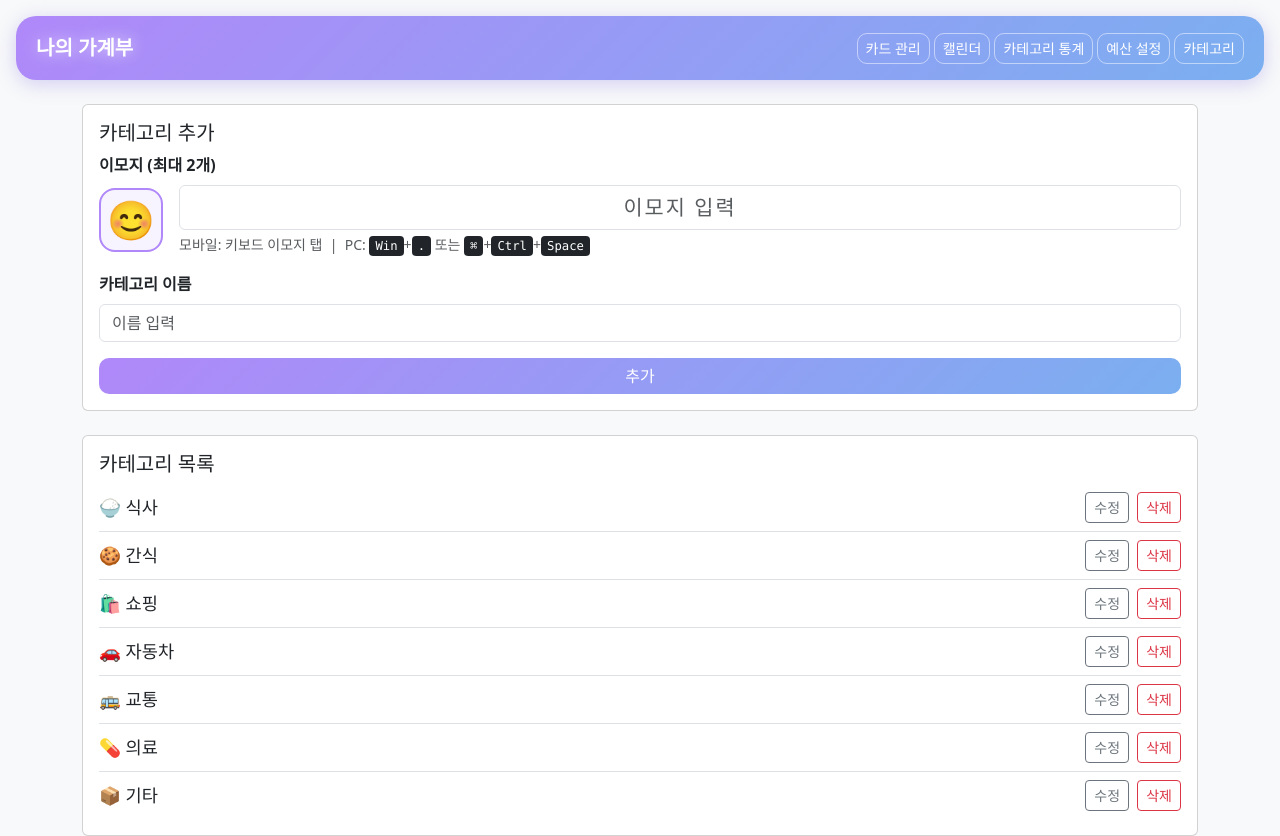
After one commit to song57290/Expense_tracker, a Flask app: page /categories in a window 1280 px wide. The commit adds this page. Run offline with Flask 3, Linux system fonts and the light colour scheme.

Commit message:
add_category_management_fix_calendar_ui_comma_format

```diff
--- a/app.py
+++ b/app.py
@@ -10,7 +10,11 @@ app.config['SQLALCHEMY_DATABASE_URI'] = 'sqlite:///expense.db' # DB 파일 위
 db.init_app(app)
 
 with app.app_context():
-    db.create_all() # 테이블 자동 생성
+    db.create_all()
+    if not Category.query.first():
+        for name, icon in [('식사','🍚'),('간식','🍪'),('쇼핑','🛍️'),('자동차','🚗'),('교통','🚌'),('의료','💊'),('기타','📦')]:
+            db.session.add(Category(name=name, icon=icon))
+        db.session.commit()
 
 # 메인 페이지 - DB에서 전체 내역 조회 후 합계 계산해서 화면에 표시
 @app.route('/') # 이 URL로 접속하면 아래의 함수를 실행
@@ -39,7 +43,8 @@ def index():
             'percent': min(int(spent / card.monthly_target * 100), 100) if card.monthly_target > 0 else 0
         })
 
-    return render_template('index.html', # render_template를 하면 변수를 여러개 넘길 수 있음
+    categories = Category.query.order_by(Category.id).all()
+    return render_template('index.html',
                         transactions=transactions,
                         income_total=income_total,
                         expense_total=expense_total,
@@ -48,7 +53,8 @@ def index():
                         remaining=remaining,
                         card_stats=card_stats,
                         card_list=cards,
-                        ) # 계산 결과를 index.html에 넘겨서 화면에 표시
+                        categories=categories,
+                        )
 
 # 내역 추가 - 폼에서 입력한 데이터를 받아서 DB에 저장
 @app.route('/add', methods=['POST'])
@@ -88,7 +94,8 @@ def edit(tx_id):
         db.session.commit()
         return redirect(url_for('index'))
     card_list = Card.query.all()
-    return render_template('edit.html', tx=tx, card_list=card_list)
+    categories = Category.query.order_by(Category.id).all()
+    return render_template('edit.html', tx=tx, card_list=card_list, categories=categories)
 
 # 예산 설정 - GET이면 설정 페이지, POST면 DB에 저장
 @app.route('/budget', methods=['GET', 'POST'])
@@ -118,19 +125,30 @@ def stats():
     for tx in transactions:
         category_totals[tx.category] += tx.amount
 
-    return render_template('stats.html', category_totals=category_totals)
+    cats = Category.query.order_by(Category.id).all()
+    emoji_map = {c.name: c.icon for c in cats}
+    return render_template('stats.html', category_totals=category_totals, emoji_map=emoji_map)
 
 # 카테고리 관리 - GET이면 목록 표시, POST면 새 카테고리 추가
 @app.route('/categories', methods=['GET', 'POST'])
 def categories():
     if request.method == 'POST':
-        db.session.add(Category(
-            name=request.form['name'],
-            icon=request.form['icon']
-        ))
-        db.session.commit()
-    cats = Category.query.all()
+        name = request.form['name'].strip()
+        icon = request.form['icon'].strip()
+        if name and icon and not Category.query.filter_by(name=name).first():
+            db.session.add(Category(name=name, icon=icon))
+            db.session.commit()
+    cats = Category.query.order_by(Category.id).all()
     return render_template('categories.html', categories=cats)
+
+# 카테고리 수정
+@app.route('/categories/edit/<int:cat_id>', methods=['POST'])
+def edit_category(cat_id):
+    cat = Category.query.get_or_404(cat_id)
+    cat.name = request.form['name'].strip()
+    cat.icon = request.form['icon'].strip()
+    db.session.commit()
+    return redirect(url_for('categories'))
 
 # 카테고리 삭제
 @app.route('/categories/delete/<int:cat_id>', methods=['POST'])
@@ -184,7 +202,8 @@ def calendar():
             'color': '#36A2EB' if tx.type == 'income' else '#FF6384'
         })
     card_list = Card.query.all()
-    return render_template('calendar.html', events=events, card_list=card_list)
+    categories = Category.query.order_by(Category.id).all()
+    return render_template('calendar.html', events=events, card_list=card_list, categories=categories)
 
 @app.route('/sw.js')
 def service_worker():
--- a/templates/budget.html
+++ b/templates/budget.html
@@ -23,6 +23,7 @@
                 <a href="/calendar" class="btn btn-sm" style="color: white; border: 1px solid rgba(255,255,255,0.5); border-radius: 10px;">캘린더</a>
                 <a href="/stats" class="btn btn-sm" style="color: white; border: 1px solid rgba(255,255,255,0.5); border-radius: 10px;">카테고리 통계</a>
                 <a href="/budget" class="btn btn-sm" style="color: white; border: 1px solid rgba(255,255,255,0.5); border-radius: 10px;">예산 설정</a>
+                <a href="/categories" class="btn btn-sm" style="color: white; border: 1px solid rgba(255,255,255,0.5); border-radius: 10px;">카테고리</a>
             </div>
         </nav>
         </div>
--- a/templates/cards.html
+++ b/templates/cards.html
@@ -23,6 +23,7 @@
                 <a href="/calendar" class="btn btn-sm" style="color: white; border: 1px solid rgba(255,255,255,0.5); border-radius: 10px;">캘린더</a>
                 <a href="/stats" class="btn btn-sm" style="color: white; border: 1px solid rgba(255,255,255,0.5); border-radius: 10px;">카테고리 통계</a>
                 <a href="/budget" class="btn btn-sm" style="color: white; border: 1px solid rgba(255,255,255,0.5); border-radius: 10px;">예산 설정</a>
+                <a href="/categories" class="btn btn-sm" style="color: white; border: 1px solid rgba(255,255,255,0.5); border-radius: 10px;">카테고리</a>
             </div>
         </nav>
         </div>
--- /dev/null
+++ b/templates/categories.html
@@ -0,0 +1,216 @@
+<!DOCTYPE html>
+<html lang="ko">
+    <head>
+        <meta charset="UTF-8">
+        <meta name="viewport" content="width=device-width, initial-scale=1">
+        <title>카테고리 관리</title>
+        <link rel="icon" href="/static/icon-192.png?v=2" type="image/png">
+        <link href="https://cdn.jsdelivr.net/npm/bootstrap@5.3.0/dist/css/bootstrap.min.css" rel="stylesheet">
+        <link href="https://cdn.jsdelivr.net/npm/bootstrap-icons@1.11.0/font/bootstrap-icons.css" rel="stylesheet">
+        <style>
+            .emoji-preview {
+                font-size: 2.4rem;
+                width: 64px; height: 64px;
+                display: flex; align-items: center; justify-content: center;
+                background: rgba(176,136,249,0.1);
+                border-radius: 16px;
+                border: 2px solid #b088f9;
+                cursor: pointer;
+                flex-shrink: 0;
+            }
+            .emoji-input {
+                font-size: 1.3rem;
+                text-align: center;
+                letter-spacing: 2px;
+            }
+        </style>
+    </head>
+    <body class="bg-light">
+        <div id="topFade" class="d-md-none" style="position: fixed; top: 0; left: 0; right: 0; height: 80px; background: linear-gradient(to bottom, #f8f9fa 0%, rgba(248,249,250,0) 100%); z-index: 998; pointer-events: none; opacity: 0; transition: opacity 0.3s;"></div>
+        <div id="bottomFade" class="d-md-none" style="position: fixed; bottom: 0; left: 0; right: 0; height: 110px; background: linear-gradient(to top, #f8f9fa 0%, rgba(248,249,250,0) 100%); z-index: 998; pointer-events: none; opacity: 1; transition: opacity 0.3s;"></div>
+
+        <div class="px-3 pt-3">
+        <nav class="navbar mb-4" style="background: linear-gradient(135deg, #b088f9 0%, #7baff0 100%); border-radius: 20px; padding: 12px 20px; box-shadow: 0 4px 20px rgba(123,107,224,0.3);">
+            <a class="navbar-brand fw-bold fs-5" href="/" style="color: white; text-shadow: 0 0 16px rgba(255,255,255,0.7);">나의 가계부</a>
+            <a href="/" class="d-md-none" style="color: white;">
+                <i class="bi bi-house" style="font-size: 1.6rem; text-shadow: 0 0 12px rgba(255,255,255,0.6);"></i>
+            </a>
+            <div class="d-none d-md-flex gap-1">
+                <a href="/cards" class="btn btn-sm" style="color: white; border: 1px solid rgba(255,255,255,0.5); border-radius: 10px;">카드 관리</a>
+                <a href="/calendar" class="btn btn-sm" style="color: white; border: 1px solid rgba(255,255,255,0.5); border-radius: 10px;">캘린더</a>
+                <a href="/stats" class="btn btn-sm" style="color: white; border: 1px solid rgba(255,255,255,0.5); border-radius: 10px;">카테고리 통계</a>
+                <a href="/budget" class="btn btn-sm" style="color: white; border: 1px solid rgba(255,255,255,0.5); border-radius: 10px;">예산 설정</a>
+                <a href="/categories" class="btn btn-sm" style="color: white; border: 1px solid rgba(255,255,255,0.5); border-radius: 10px;">카테고리</a>
+            </div>
+        </nav>
+        </div>
+
+        <div class="container pb-md-0">
+
+            <!-- 카테고리 추가 폼 -->
+            <div class="card mb-4">
+                <div class="card-body">
+                    <h5 class="card-title">카테고리 추가</h5>
+                    <form action="/categories" method="post">
+                        <div class="mb-3">
+                            <label class="form-label fw-semibold">이모지 (최대 2개)</label>
+                            <div class="d-flex align-items-center gap-3">
+                                <div class="emoji-preview" id="addPreview" onclick="document.getElementById('addIcon').focus()">😊</div>
+                                <div class="flex-grow-1">
+                                    <input type="text" name="icon" id="addIcon" class="form-control emoji-input"
+                                        placeholder="이모지 입력" maxlength="8" required>
+                                    <small class="text-muted mt-1 d-block">
+                                        모바일: 키보드 이모지 탭 &nbsp;|&nbsp;
+                                        PC: <kbd>Win</kbd>+<kbd>.</kbd> 또는 <kbd>⌘</kbd>+<kbd>Ctrl</kbd>+<kbd>Space</kbd>
+                                    </small>
+                                </div>
+                            </div>
+                        </div>
+                        <div class="mb-3">
+                            <label class="form-label fw-semibold">카테고리 이름</label>
+                            <input type="text" name="name" class="form-control" placeholder="이름 입력" required>
+                        </div>
+                        <button type="submit" class="btn w-100" style="background: linear-gradient(135deg, #b088f9 0%, #7baff0 100%); color: white; border: none; border-radius: 10px;">추가</button>
+                    </form>
+                </div>
+            </div>
+
+            <!-- 카테고리 목록 -->
+            <div class="card">
+                <div class="card-body">
+                    <h5 class="card-title">카테고리 목록</h5>
+                    <ul class="list-group list-group-flush">
+                        {% for cat in categories %}
+                        <li class="list-group-item d-flex justify-content-between align-items-center px-0">
+                            <span style="font-size: 1.1rem;">{{ cat.icon }} {{ cat.name }}</span>
+                            <div>
+                                <button class="btn btn-sm btn-outline-secondary me-1"
+                                    onclick="openEdit({{ cat.id }}, '{{ cat.icon }}', '{{ cat.name }}')">수정</button>
+                                <form action="/categories/delete/{{ cat.id }}" method="post" style="display:inline">
+                                    <button type="submit" class="btn btn-sm btn-outline-danger">삭제</button>
+                                </form>
+                            </div>
+                        </li>
+                        {% endfor %}
+                    </ul>
+                </div>
+            </div>
+
+            <div class="d-md-none" style="height: 90px;"></div>
+        </div>
+
+        <!-- 수정 모달 -->
+        <div class="modal fade" id="editModal" tabindex="-1">
+            <div class="modal-dialog">
+                <div class="modal-content">
+                    <div class="modal-header">
+                        <h5 class="modal-title">카테고리 수정</h5>
+                        <button type="button" class="btn-close" data-bs-dismiss="modal"></button>
+                    </div>
+                    <form id="editForm" method="post">
+                        <div class="modal-body d-flex flex-column gap-3">
+                            <div>
+                                <label class="form-label fw-semibold">이모지</label>
+                                <div class="d-flex align-items-center gap-3">
+                                    <div class="emoji-preview" id="editPreview" onclick="document.getElementById('editIcon').focus()">😊</div>
+                                    <div class="flex-grow-1">
+                                        <input type="text" name="icon" id="editIcon" class="form-control emoji-input"
+                                            placeholder="이모지 입력" maxlength="8" required>
+                                        <small class="text-muted mt-1 d-block">
+                                            모바일: 키보드 이모지 탭 &nbsp;|&nbsp;
+                                            PC: <kbd>Win</kbd>+<kbd>.</kbd> 또는 <kbd>⌘</kbd>+<kbd>Ctrl</kbd>+<kbd>Space</kbd>
+                                        </small>
+                                    </div>
+                                </div>
+                            </div>
+                            <div>
+                                <label class="form-label fw-semibold">카테고리 이름</label>
+                                <input type="text" name="name" id="editName" class="form-control" required>
+                            </div>
+                        </div>
+                        <div class="modal-footer">
+                            <button type="submit" class="btn" style="background: linear-gradient(135deg, #b088f9 0%, #7baff0 100%); color: white; border: none; border-radius: 10px;">저장</button>
+                            <button type="button" class="btn btn-outline-secondary" data-bs-dismiss="modal">취소</button>
+                        </div>
+                    </form>
+                </div>
+            </div>
+        </div>
+
+        <nav class="d-md-none" style="position: fixed; bottom: 16px; left: 16px; right: 16px; background: linear-gradient(135deg, #b088f9 0%, #7baff0 100%); border-radius: 20px; box-shadow: 0 4px 20px rgba(123,107,224,0.3); z-index: 1000;">
+            <div class="d-flex justify-content-around py-2">
+                <a href="/" class="text-center text-decoration-none" style="color: white;">
+                    <i class="bi bi-house fs-5 d-block"></i>
+                    <small style="font-size: 10px;">홈</small>
+                </a>
+                <a href="/cards" class="text-center text-decoration-none" style="color: white;">
+                    <i class="bi bi-credit-card fs-5 d-block"></i>
+                    <small style="font-size: 10px;">카드</small>
+                </a>
+                <a href="/calendar" class="text-center text-decoration-none" style="color: white;">
+                    <i class="bi bi-calendar3 fs-5 d-block"></i>
+                    <small style="font-size: 10px;">캘린더</small>
+                </a>
+                <a href="/stats" class="text-center text-decoration-none" style="color: white;">
+                    <i class="bi bi-pie-chart fs-5 d-block"></i>
+                    <small style="font-size: 10px;">통계</small>
+                </a>
+                <a href="/budget" class="text-center text-decoration-none" style="color: white;">
+                    <i class="bi bi-wallet2 fs-5 d-block"></i>
+                    <small style="font-size: 10px;">예산</small>
+                </a>
+            </div>
+        </nav>
+
+        <script src="https://cdn.jsdelivr.net/npm/bootstrap@5.3.0/dist/js/bootstrap.bundle.min.js"></script>
+        <script>
+            function limitEmoji(str, max) {
+                if (typeof Intl !== 'undefined' && Intl.Segmenter) {
+                    var segs = [...new Intl.Segmenter().segment(str)].map(function(s) { return s.segment; });
+                    return segs.slice(0, max).join('');
+                }
+                return [...str].slice(0, max).join('');
+            }
+
+            function updatePreview(inputId, previewId) {
+                var input = document.getElementById(inputId);
+                input.value = limitEmoji(input.value, 2);
+                var val = input.value;
+                var segs = (typeof Intl !== 'undefined' && Intl.Segmenter)
+                    ? [...new Intl.Segmenter().segment(val)].map(function(s) { return s.segment; })
+                    : [...val];
+                var preview = document.getElementById(previewId);
+                preview.textContent = val || '😊';
+                preview.style.fontSize = segs.length >= 2 ? '1.3rem' : '2.4rem';
+            }
+
+            document.getElementById('addIcon').addEventListener('input', function() {
+                updatePreview('addIcon', 'addPreview');
+            });
+
+            document.getElementById('editIcon').addEventListener('input', function() {
+                updatePreview('editIcon', 'editPreview');
+            });
+
+            function openEdit(id, icon, name) {
+                document.getElementById('editForm').action = '/categories/edit/' + id;
+                document.getElementById('editIcon').value = icon;
+                document.getElementById('editName').value = name;
+                updatePreview('editIcon', 'editPreview');
+                new bootstrap.Modal(document.getElementById('editModal')).show();
+            }
+
+            var topFade = document.getElementById('topFade');
+            var bottomFade = document.getElementById('bottomFade');
+            function updateFades() {
+                var scrollY = window.scrollY;
+                var maxScroll = document.documentElement.scrollHeight - window.innerHeight;
+                if (topFade) topFade.style.opacity = scrollY > 30 ? '1' : '0';
+                if (bottomFade) bottomFade.style.opacity = maxScroll > 0 && (maxScroll - scrollY) > 30 ? '1' : '0';
+            }
+            window.addEventListener('scroll', updateFades);
+            window.addEventListener('resize', updateFades);
+            updateFades();
+        </script>
+    </body>
+</html>
--- a/templates/stats.html
+++ b/templates/stats.html
@@ -27,6 +27,7 @@
                 <a href="/calendar" class="btn btn-sm" style="color: white; border: 1px solid rgba(255,255,255,0.5); border-radius: 10px;">캘린더</a>
                 <a href="/stats" class="btn btn-sm" style="color: white; border: 1px solid rgba(255,255,255,0.5); border-radius: 10px;">카테고리 통계</a>
                 <a href="/budget" class="btn btn-sm" style="color: white; border: 1px solid rgba(255,255,255,0.5); border-radius: 10px;">예산 설정</a>
+                <a href="/categories" class="btn btn-sm" style="color: white; border: 1px solid rgba(255,255,255,0.5); border-radius: 10px;">카테고리</a>
             </div>
         </nav>
         </div>
@@ -57,12 +58,10 @@
                                         <th>지출 합계</th>
                                     </tr>
                                 </thead>
-                                <!-- 카테고리 이름에 이모지 매핑 -->
-                                {% set emoji_map = {'식사': '🍚', '간식': '🍪', '쇼핑': '🛍️', '자동차': '🚗', '교통': '🚌', '의료': '💊', '기타': '📦'} %}
                                 <tbody>
                                     {% for category, total in category_totals.items() %}
                                     <tr>
-                                        <td>{{ emoji_map.get(category, '') }} {{ category }}</td>
+                                        <td>{{ emoji_map.get(category, '📦') }} {{ category }}</td>
                                         <td>{{ total }}원</td>
                                     </tr>
                                     {% endfor %}
```
Also changed, not shown: generate_icons.py (added, +25 -0 lines), templates/calendar.html (+19 -10 lines), templates/edit.html (+4 -8 lines), templates/index.html (+4 -8 lines), instance/expense.db, static/1.png (added), static/3.png (added), static/home_icon.png (deleted), static/icon-512.png.png (added).
